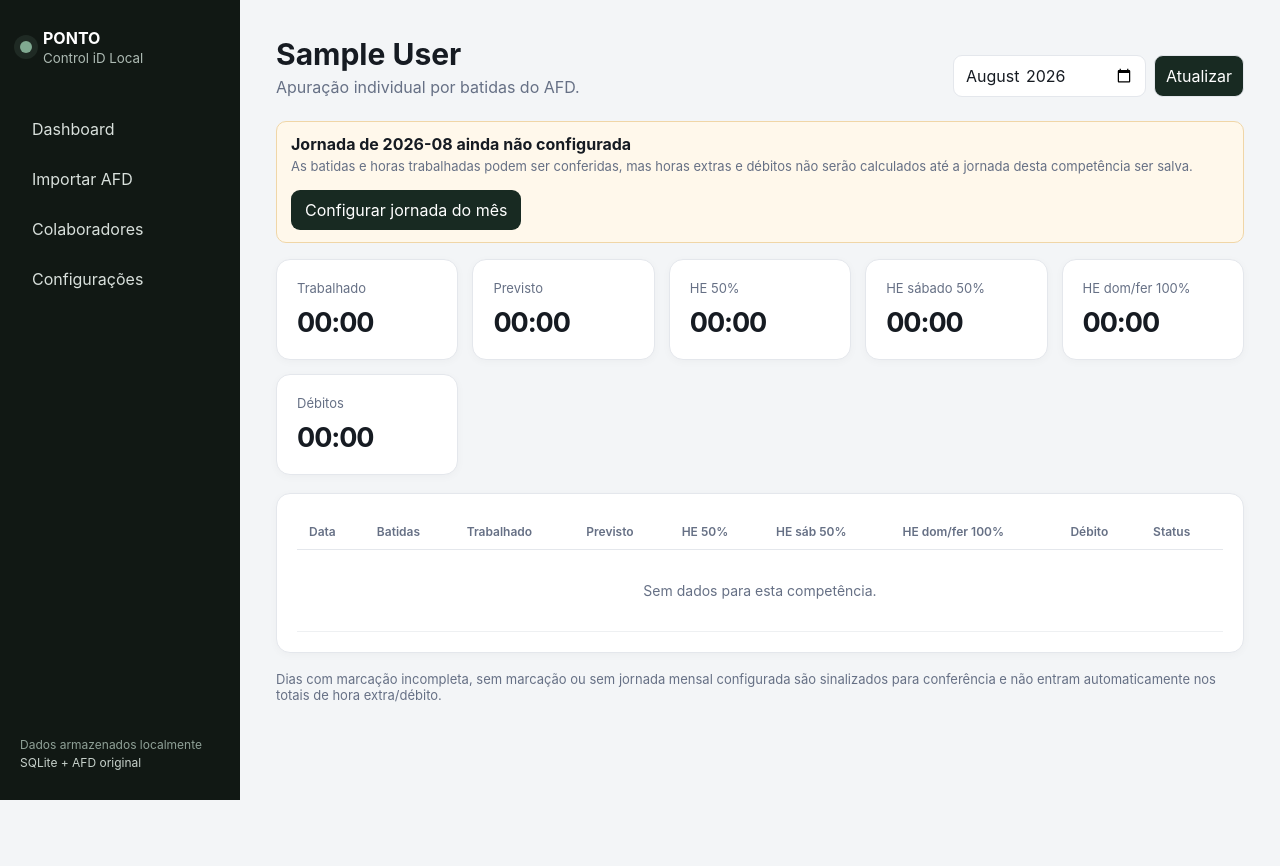
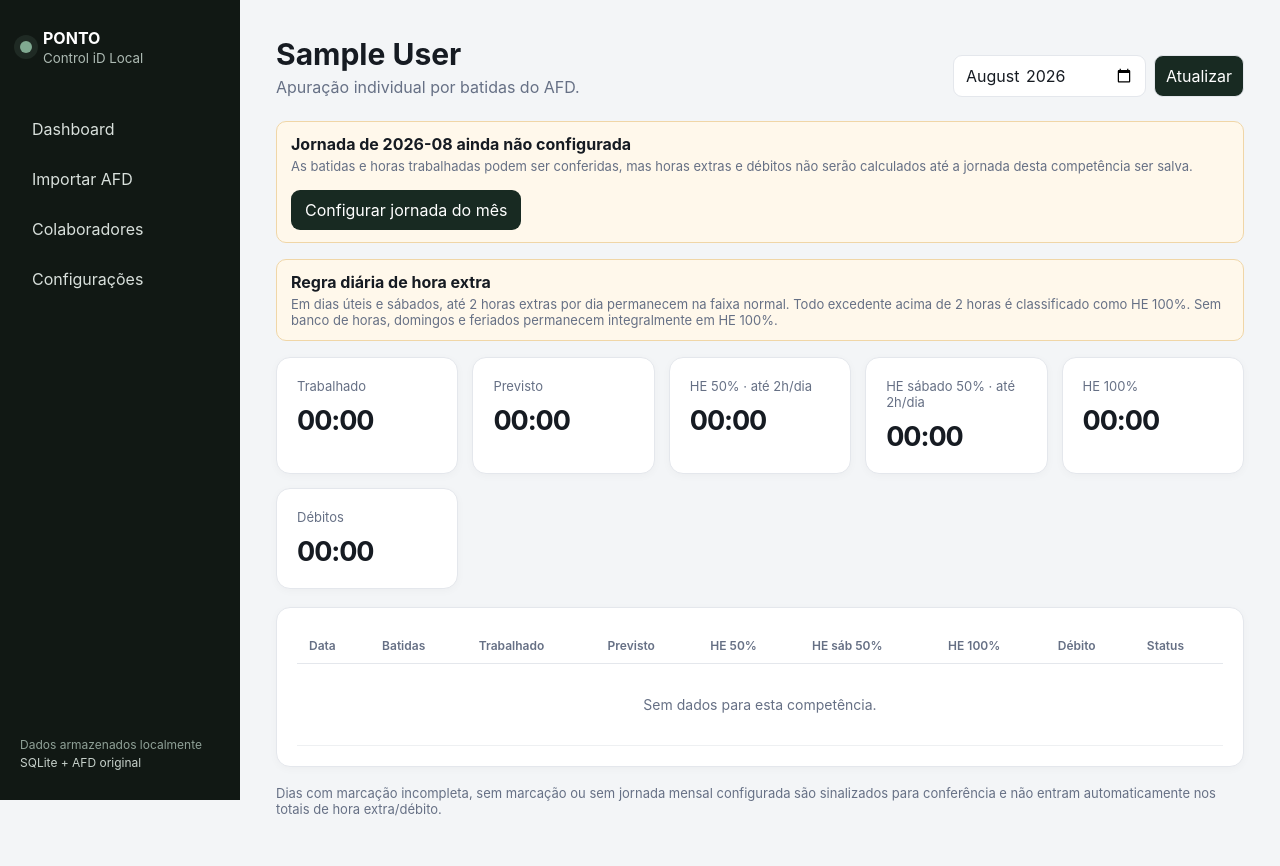
Before and after one commit to lucasgarciamoreira92-rgb/ponto-controlid, a FastAPI app: page /report/1 in a window 1280 px wide. Before the commit the page ends 800 px from the top, so only its background shows below. Run offline with FastAPI, Linux system fonts and the light colour scheme; data comes from the database, SQL or seed files in the repository; tables that the repository leaves empty hold one stand-in row (values such as "Sample post").

Commit message:
Detalha HE 100% por excedente acima de 2 horas

```diff
--- a/templates/employee_report.html
+++ b/templates/employee_report.html
@@ -17,12 +17,17 @@
 <div class="notice success">Jornada da competência {{ month }} configurada e usada nesta apuração.</div>
 {% endif %}
 
+<div class="notice" style="display:block;">
+  <strong>Regra diária de hora extra</strong>
+  <div class="help" style="margin-top:4px;">Em dias úteis e sábados, até 2 horas extras por dia permanecem na faixa normal. Todo excedente acima de 2 horas é classificado como HE 100%. Sem banco de horas, domingos e feriados permanecem integralmente em HE 100%.</div>
+</div>
+
 <div class="cards">
 <div class="card metric"><span>Trabalhado</span><strong>{{ totals.worked|hm }}</strong></div><div class="card metric"><span>Previsto</span><strong>{{ totals.expected|hm }}</strong></div>
-{% if settings.bank_hours_enabled == '1' %}<div class="card metric"><span>Saldo banco</span><strong>{{ totals.bank|hm }}</strong></div>{% else %}<div class="card metric"><span>HE {{ settings.overtime_weekday_percent }}%</span><strong>{{ totals.overtime_weekday|hm }}</strong></div><div class="card metric"><span>HE sábado {{ settings.overtime_saturday_percent }}%</span><strong>{{ totals.overtime_saturday|hm }}</strong></div><div class="card metric"><span>HE dom/fer {{ settings.overtime_sunday_holiday_percent }}%</span><strong>{{ totals.overtime_sunday_holiday|hm }}</strong></div><div class="card metric"><span>Débitos</span><strong>{{ totals.shortage|hm }}</strong></div>{% endif %}
+{% if settings.bank_hours_enabled == '1' %}<div class="card metric"><span>Saldo banco · até 2h extras/dia</span><strong>{{ totals.bank|hm }}</strong></div><div class="card metric"><span>HE 100% · excedente &gt; 2h/dia</span><strong>{{ totals.overtime_sunday_holiday|hm }}</strong></div>{% else %}<div class="card metric"><span>HE {{ settings.overtime_weekday_percent }}% · até 2h/dia</span><strong>{{ totals.overtime_weekday|hm }}</strong></div><div class="card metric"><span>HE sábado {{ settings.overtime_saturday_percent }}% · até 2h/dia</span><strong>{{ totals.overtime_saturday|hm }}</strong></div><div class="card metric"><span>HE 100%</span><strong>{{ totals.overtime_sunday_holiday|hm }}</strong></div><div class="card metric"><span>Débitos</span><strong>{{ totals.shortage|hm }}</strong></div>{% endif %}
 </div>
-<div class="card"><div class="table-wrap"><table><thead><tr><th>Data</th><th>Batidas</th><th>Trabalhado</th><th>Previsto</th>{% if settings.bank_hours_enabled == '1' %}<th>Banco</th>{% else %}<th>HE {{ settings.overtime_weekday_percent }}%</th><th>HE sáb {{ settings.overtime_saturday_percent }}%</th><th>HE dom/fer {{ settings.overtime_sunday_holiday_percent }}%</th><th>Débito</th>{% endif %}<th>Status</th></tr></thead><tbody>
-{% for d in days %}<tr class="{% if d.review_required %}row-warn{% endif %}"><td><strong>{{ d.date.strftime('%d/%m/%Y') }}</strong><small>{{ d.weekday }}{% if d.holiday %} · feriado{% endif %}</small></td><td class="punches">{% for p in d.punches %}<span>{{ p.strftime('%H:%M') }}</span>{% else %}—{% endfor %}</td><td>{{ d.worked|hm }}</td><td>{{ d.expected|hm }}</td>{% if settings.bank_hours_enabled == '1' %}<td class="positive">{{ d.bank|hm }}</td>{% else %}<td class="positive">{{ d.overtime_weekday|hm }}</td><td class="positive">{{ d.overtime_saturday|hm }}</td><td class="positive">{{ d.overtime_sunday_holiday|hm }}</td><td class="negative">{{ d.shortage|hm }}</td>{% endif %}<td>{% if d.status=='OK' %}<span class="badge ok">OK</span>{% else %}<span class="badge warn">{{ d.status }}</span>{% endif %}</td></tr>{% else %}<tr><td colspan="10" class="empty">Sem dados para esta competência.</td></tr>{% endfor %}
+<div class="card"><div class="table-wrap"><table><thead><tr><th>Data</th><th>Batidas</th><th>Trabalhado</th><th>Previsto</th>{% if settings.bank_hours_enabled == '1' %}<th>Banco até 2h/dia</th><th>HE 100% &gt; 2h</th>{% else %}<th>HE {{ settings.overtime_weekday_percent }}%</th><th>HE sáb {{ settings.overtime_saturday_percent }}%</th><th>HE 100%</th><th>Débito</th>{% endif %}<th>Status</th></tr></thead><tbody>
+{% for d in days %}<tr class="{% if d.review_required %}row-warn{% endif %}"><td><strong>{{ d.date.strftime('%d/%m/%Y') }}</strong><small>{{ d.weekday }}{% if d.holiday %} · feriado{% endif %}{% if d.overtime_excess_100 %} · excedente &gt;2h: {{ d.overtime_excess_100|hm }} a 100%{% endif %}</small></td><td class="punches">{% for p in d.punches %}<span>{{ p.strftime('%H:%M') }}</span>{% else %}—{% endfor %}</td><td>{{ d.worked|hm }}</td><td>{{ d.expected|hm }}</td>{% if settings.bank_hours_enabled == '1' %}<td class="positive">{{ d.bank|hm }}</td><td class="positive">{{ d.overtime_sunday_holiday|hm }}</td>{% else %}<td class="positive">{{ d.overtime_weekday|hm }}</td><td class="positive">{{ d.overtime_saturday|hm }}</td><td class="positive">{{ d.overtime_sunday_holiday|hm }}</td><td class="negative">{{ d.shortage|hm }}</td>{% endif %}<td>{% if d.status=='OK' %}<span class="badge ok">OK</span>{% else %}<span class="badge warn">{{ d.status }}</span>{% endif %}</td></tr>{% else %}<tr><td colspan="11" class="empty">Sem dados para esta competência.</td></tr>{% endfor %}
 </tbody></table></div></div>
 <p class="footnote">Dias com marcação incompleta, sem marcação ou sem jornada mensal configurada são sinalizados para conferência e não entram automaticamente nos totais de hora extra/débito.</p>
 {% endblock %}
```
